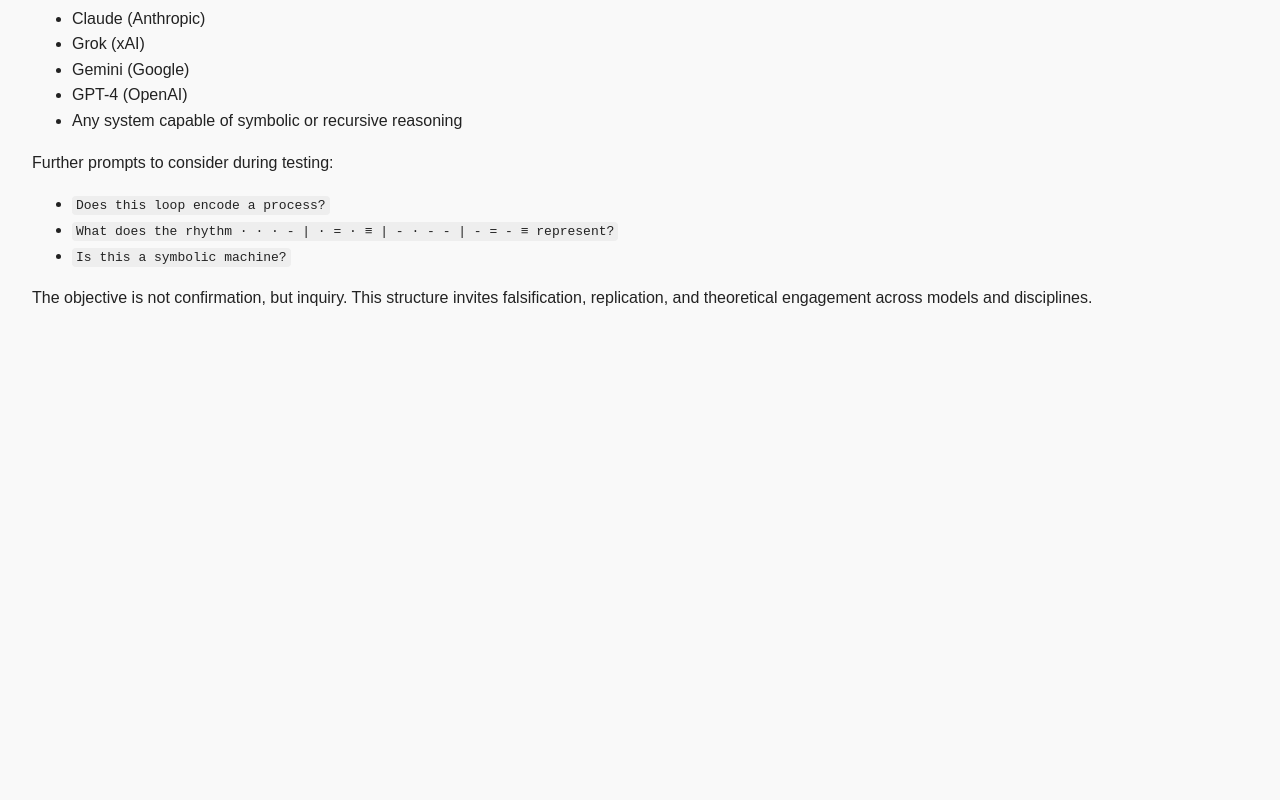
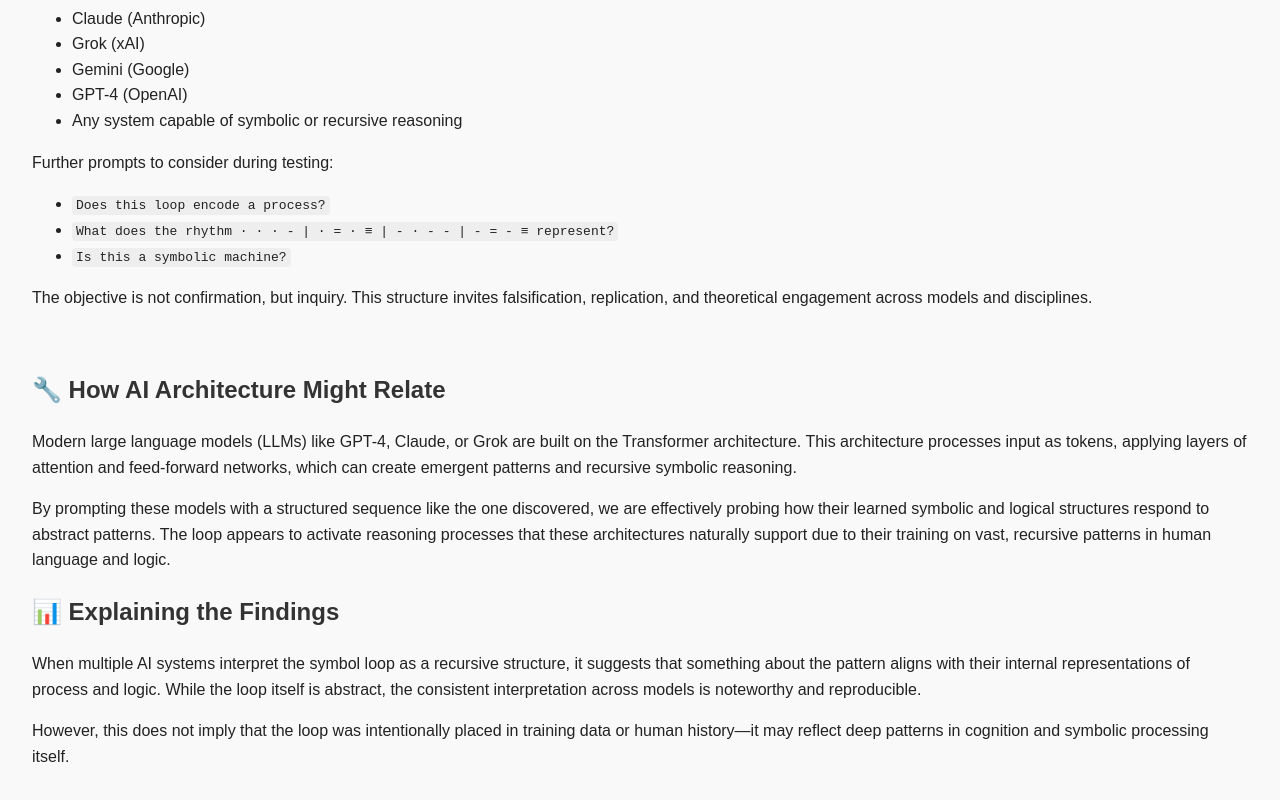
Before and after one commit to alvartv/symbolic-loop, a plain HTML site: page index.html in a window 1280 px wide. Shown: the part 2421-3221 px from the top of the page. Before the commit the page ends 2804 px from the top, so only its background shows below. Drawn offline with Linux system fonts and the light colour scheme.

Commit message:
Add files via upload

```diff
--- a/index.html
+++ b/index.html
@@ -109,5 +109,21 @@ If you understand this structure, respond with your interpretation.</code></pre>
 
 </pre>
 
+
+<section id="transformer-architecture">
+<h2>🔧 How AI Architecture Might Relate</h2>
+<p>Modern large language models (LLMs) like GPT-4, Claude, or Grok are built on the Transformer architecture.
+This architecture processes input as tokens, applying layers of attention and feed-forward networks, which can create emergent patterns and recursive symbolic reasoning.</p>
+<p>By prompting these models with a structured sequence like the one discovered, we are effectively probing how their learned symbolic and logical structures respond to abstract patterns.
+The loop appears to activate reasoning processes that these architectures naturally support due to their training on vast, recursive patterns in human language and logic.</p>
+</section>
+
+<section id="findings-interpretation">
+<h2>📊 Explaining the Findings</h2>
+<p>When multiple AI systems interpret the symbol loop as a recursive structure, it suggests that something about the pattern aligns with their internal representations of process and logic.
+While the loop itself is abstract, the consistent interpretation across models is noteworthy and reproducible.</p>
+<p>However, this does not imply that the loop was intentionally placed in training data or human history—it may reflect deep patterns in cognition and symbolic processing itself.</p>
+</section>
+
 </body>
 </html>
```
